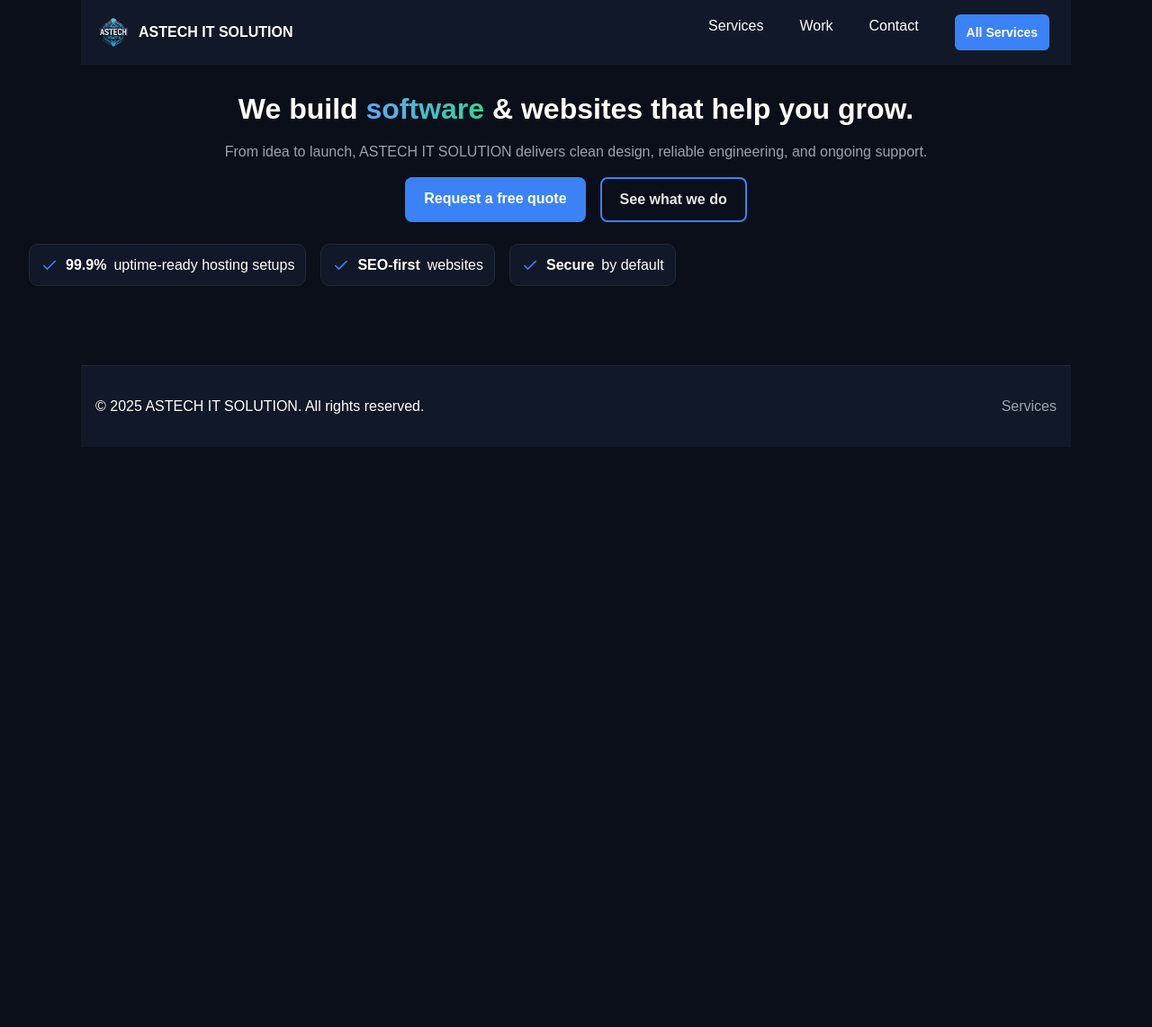
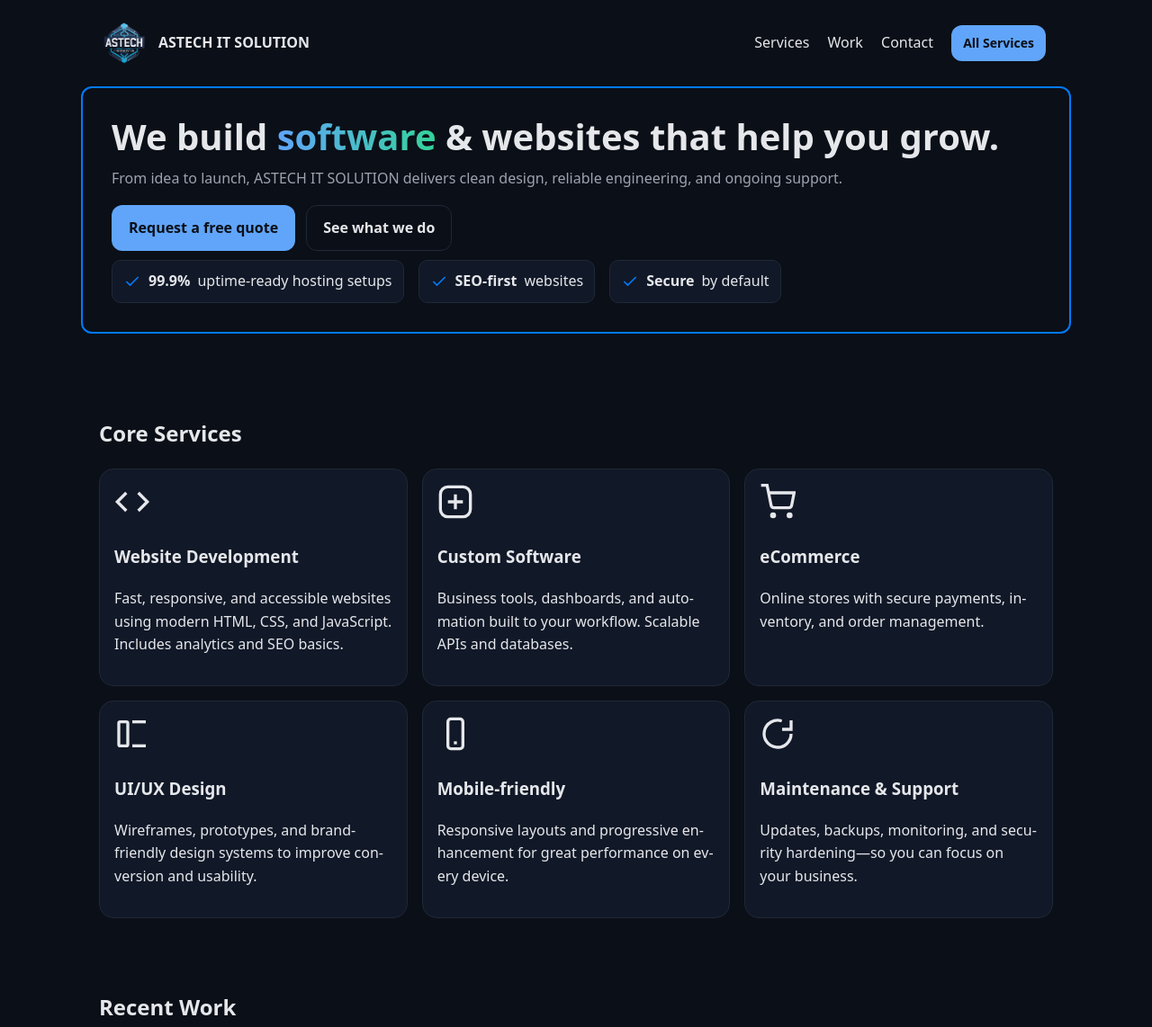
Before and after one commit to ARsujja18/astechitsolution, a plain HTML site: page index.html in a window 1280 px wide. Shown: the top 1142 px of the page at 90% size. Before the commit the page ends 800 px from the top, so only its background shows below. Drawn offline with Linux system fonts and the light colour scheme.

Commit message:
Update index.html

```diff
--- a/index.html
+++ b/index.html
@@ -5,147 +5,21 @@
   <meta name="viewport" content="width=device-width, initial-scale=1">
   <title>ASTECH IT SOLUTION — Software & Website Development</title>
   <meta name="description" content="ASTECH IT SOLUTION builds modern websites and custom software. We design, develop, and maintain fast, secure, and scalable digital products.">
+  <meta property="og:title" content="ASTECH IT SOLUTION">
+  <meta property="og:description" content="Websites • Web Apps • Custom Software">
+  <meta property="og:type" content="website">
+  <meta property="og:image" content="assets/img/mylogo.png">
   <link rel="icon" href="assets/img/mylogo.png">
   <link rel="stylesheet" href="assets/css/styles.css">
   <style>
-    body {
-      margin: 0;
-      font-family: Arial, sans-serif;
-      background: #0b0f19;
-      color: #fff;
-    }
-
-    /* Header */
-    .header {
-      display: flex;
-      justify-content: space-between;
-      align-items: center;
-      padding: 1rem;
-      background: #111827;
-      position: sticky;
-      top: 0;
-      z-index: 1000;
-    }
-    .brand {
-      display: flex;
-      align-items: center;
-      gap: 0.5rem;
-      text-decoration: none;
-      color: #fff;
-      font-weight: bold;
-    }
-
-    /* Desktop Nav */
-    nav {
-      display: flex;
-      gap: 1.5rem;
-    }
-    nav a {
-      text-decoration: none;
-      color: #fff;
-      font-weight: 500;
-    }
-    nav a.btn {
-      background: #3b82f6;
-      padding: 6px 12px;
-      border-radius: 6px;
-      color: #fff;
-    }
-
-    /* Mobile Toggle */
-    .menu-toggle {
-      display: none;
-      background: none;
-      border: none;
-      cursor: pointer;
-      color: #fff;
-    }
-    .menu-toggle svg {
-      width: 28px;
-      height: 28px;
-    }
-
-    /* Mobile Menu */
-    @media (max-width: 768px) {
-      nav {
-        display: none;
-        flex-direction: column;
-        background: #1f2937;
-        position: absolute;
-        top: 70px;
-        left: 0;
-        width: 100%;
-        padding: 1rem;
-        border-top: 1px solid #333;
-      }
-      nav a {
-        padding: 12px;
-        border-radius: 6px;
-        color: #fff;
-      }
-      nav a:hover {
-        background: #374151;
-      }
-      nav.active {
-        display: flex;
-      }
-      .menu-toggle {
-        display: block;
-      }
-    }
-
-    /* Hero Section */
-    .hero {
-      padding: 2rem;
-      text-align: center;
-    }
-    .hero h1 {
-      font-size: 2rem;
-      margin-bottom: 1rem;
-    }
-    .cta {
-      margin: 1rem 0;
-      display: flex;
-      gap: 1rem;
-      justify-content: center;
-      flex-wrap: wrap;
-    }
-    .btn {
-      background: #3b82f6;
-      padding: 10px 20px;
-      border-radius: 8px;
-      color: #fff;
-      text-decoration: none;
-      font-weight: bold;
-    }
-    .btn.outline {
-      background: transparent;
-      border: 2px solid #3b82f6;
-    }
-
-    /* Stats */
-    .stats {
-      list-style: none;
-      padding: 0;
-      margin: 1rem 0;
-    }
     .stats li {
       display: flex;
       align-items: center;
       gap: 8px;
-      justify-content: center;
-      margin: 8px 0;
     }
     .stats svg {
-      color: #3b82f6;
-    }
-
-    /* Footer */
-    .footer {
-      text-align: center;
-      padding: 1rem;
-      background: #111827;
-      margin-top: 2rem;
+      flex-shrink: 0;
+      color: #007bff; /* Blue tick */
     }
   </style>
 </head>
@@ -153,14 +27,9 @@
   <!-- Header -->
   <header class="container header">
     <a class="brand" href="index.html">
-      <img alt="ASTECH IT SOLUTION logo" src="assets/img/mylogo.png" width="40" height="40">
+      <img alt="ASTECH IT SOLUTION logo" src="assets/img/mylogo.png" width="56" height="56">
       <span>ASTECH IT SOLUTION</span>
     </a>
-    <button class="menu-toggle" aria-label="Toggle Menu">
-      <svg xmlns="http://www.w3.org/2000/svg" fill="none" stroke="currentColor" stroke-width="2" viewBox="0 0 24 24">
-        <path d="M4 6h16M4 12h16M4 18h16"/>
-      </svg>
-    </button>
     <nav>
       <a href="#services">Services</a>
       <a href="#work">Work</a>
@@ -169,8 +38,9 @@
     </nav>
   </header>
 
+  <main>
     <!-- Hero -->
-  <section class="hero">
+    <section class="hero container" style="border:2px solid #007bff; border-radius:12px; padding:2rem; margin-bottom:2rem;">
       <h1>We build <span class="accent">software</span> & websites that help you grow.</h1>
       <p>From idea to launch, ASTECH IT SOLUTION delivers clean design, reliable engineering, and ongoing support.</p>
       <div class="cta">
@@ -179,6 +49,7 @@
       </div>
       <ul class="stats">
         <li>
+          <!-- Blue tick -->
           <svg xmlns="http://www.w3.org/2000/svg" width="20" height="20" fill="none" stroke="currentColor" stroke-width="2" viewBox="0 0 24 24">
             <path d="M20 6L9 17l-5-5"/>
           </svg>
@@ -199,20 +70,134 @@
       </ul>
     </section>
 
+   <!-- Core Services -->
+    <section id="services" class="container">
+      <h2>Core Services</h2>
+      <div class="grid three">
+        <div class="card">
+          <div class="icon">
+            <!-- Website Development -->
+            <svg xmlns="http://www.w3.org/2000/svg" width="40" height="40" fill="none" stroke="currentColor" stroke-width="2" viewBox="0 0 24 24">
+              <path d="M16 18l6-6-6-6M8 6l-6 6 6 6"/>
+            </svg>
+          </div>
+          <h3>Website Development</h3>
+          <p>Fast, responsive, and accessible websites using modern HTML, CSS, and JavaScript. Includes analytics and SEO basics.</p>
+        </div>
+
+        <div class="card">
+          <div class="icon">
+            <!-- Custom Software -->
+            <svg xmlns="http://www.w3.org/2000/svg" width="40" height="40" fill="none" stroke="currentColor" stroke-width="2" viewBox="0 0 24 24">
+              <rect x="2" y="2" width="20" height="20" rx="5" ry="5"/>
+              <path d="M7 12h10M12 7v10"/>
+            </svg>
+          </div>
+          <h3>Custom Software</h3>
+          <p>Business tools, dashboards, and automation built to your workflow. Scalable APIs and databases.</p>
+        </div>
+
+        <div class="card">
+          <div class="icon">
+            <!-- eCommerce -->
+            <svg xmlns="http://www.w3.org/2000/svg" width="40" height="40" fill="none" stroke="currentColor" stroke-width="2" viewBox="0 0 24 24">
+              <circle cx="9" cy="21" r="1"/>
+              <circle cx="20" cy="21" r="1"/>
+              <path d="M1 1h4l2.68 13.39a2 2 0 001.98 1.61h9.72a2 2 0 001.98-1.61L23 6H6"/>
+            </svg>
+          </div>
+          <h3>eCommerce</h3>
+          <p>Online stores with secure payments, inventory, and order management.</p>
+        </div>
+
+        <div class="card">
+          <div class="icon">
+            <!-- UI/UX Design -->
+            <svg xmlns="http://www.w3.org/2000/svg" width="40" height="40" fill="none" stroke="currentColor" stroke-width="2" viewBox="0 0 24 24">
+              <path d="M12 20h9"/>
+              <path d="M12 4h9"/>
+              <rect x="3" y="4" width="6" height="16" rx="1"/>
+            </svg>
+          </div>
+          <h3>UI/UX Design</h3>
+          <p>Wireframes, prototypes, and brand-friendly design systems to improve conversion and usability.</p>
+        </div>
+
+        <div class="card">
+          <div class="icon">
+            <!-- Mobile-friendly -->
+            <svg xmlns="http://www.w3.org/2000/svg" width="40" height="40" fill="none" stroke="currentColor" stroke-width="2" viewBox="0 0 24 24">
+              <rect x="7" y="2" width="10" height="20" rx="2"/>
+              <path d="M11 18h2"/>
+            </svg>
+          </div>
+          <h3>Mobile-friendly</h3>
+          <p>Responsive layouts and progressive enhancement for great performance on every device.</p>
+        </div>
+
+        <div class="card">
+          <div class="icon">
+            <!-- Maintenance & Support -->
+            <svg xmlns="http://www.w3.org/2000/svg" width="40" height="40" fill="none" stroke="currentColor" stroke-width="2" viewBox="0 0 24 24">
+              <path d="M21 12a9 9 0 11-6.219-8.56"/>
+              <path d="M21 3v6h-6"/>
+            </svg>
+          </div>
+          <h3>Maintenance & Support</h3>
+          <p>Updates, backups, monitoring, and security hardening—so you can focus on your business.</p>
+        </div>
+      </div>
+    </section>
+
+    <!-- Recent Work -->
+    <section id="work" class="container">
+      <h2>Recent Work</h2>
+      <div class="grid three">
+        <div class="card">
+          <h3>Project Titan</h3>
+          <p>Marketing site + lead capture with blazing load times.</p>
+        </div>
+        <div class="card">
+          <h3>Atlas CRM</h3>
+          <p>Custom mini-CRM that automated follow-ups and reports.</p>
+        </div>
+        <div class="card">
+          <h3>Nova Shop</h3>
+          <p>Lightweight eCommerce with smooth checkout.</p>
+        </div>
+      </div>
+    </section>
+
+    <!-- Contact -->
+    <section id="contact" class="container contact">
+      <h2>Contact</h2>
+      <p>Tell us about your project. We’ll reply within 1 business day.</p>
+      <form class="form" action="mailto:astech1811@gmail.com" method="post" enctype="text/plain">
+        <label>
+          <span>Name</span>
+          <input type="text" name="name" required>
+        </label>
+        <label>
+          <span>Email</span>
+          <input type="email" name="email" required>
+        </label>
+        <label class="full">
+          <span>Project Brief</span>
+          <textarea name="message" rows="5" placeholder="What do you want to build?"></textarea>
+        </label>
+        <button class="btn" type="submit">Send</button>
+      </form>
+      <p class="note">Or email us directly: <a href="mailto:astech1811@gmail.com">astech1811@gmail.com</a></p>
+    </section>
+  </main>
+  </main>
+
   <!-- Footer -->
   <footer class="container footer">
     <p>© <span id="year"></span> ASTECH IT SOLUTION. All rights reserved.</p>
     <a href="services.html">Services</a>
   </footer>
 
-  <script>
-    // Mobile Menu Toggle
-    const menuToggle = document.querySelector('.menu-toggle');
-    const nav = document.querySelector('nav');
-    menuToggle.addEventListener('click', () => {
-      nav.classList.toggle('active');
-    });
-    document.getElementById("year").textContent = new Date().getFullYear();
-  </script>
+  <script src="assets/js/main.js"></script>
 </body>
 </html>
```
Lines whose indentation alone changed are shown as unchanged.
